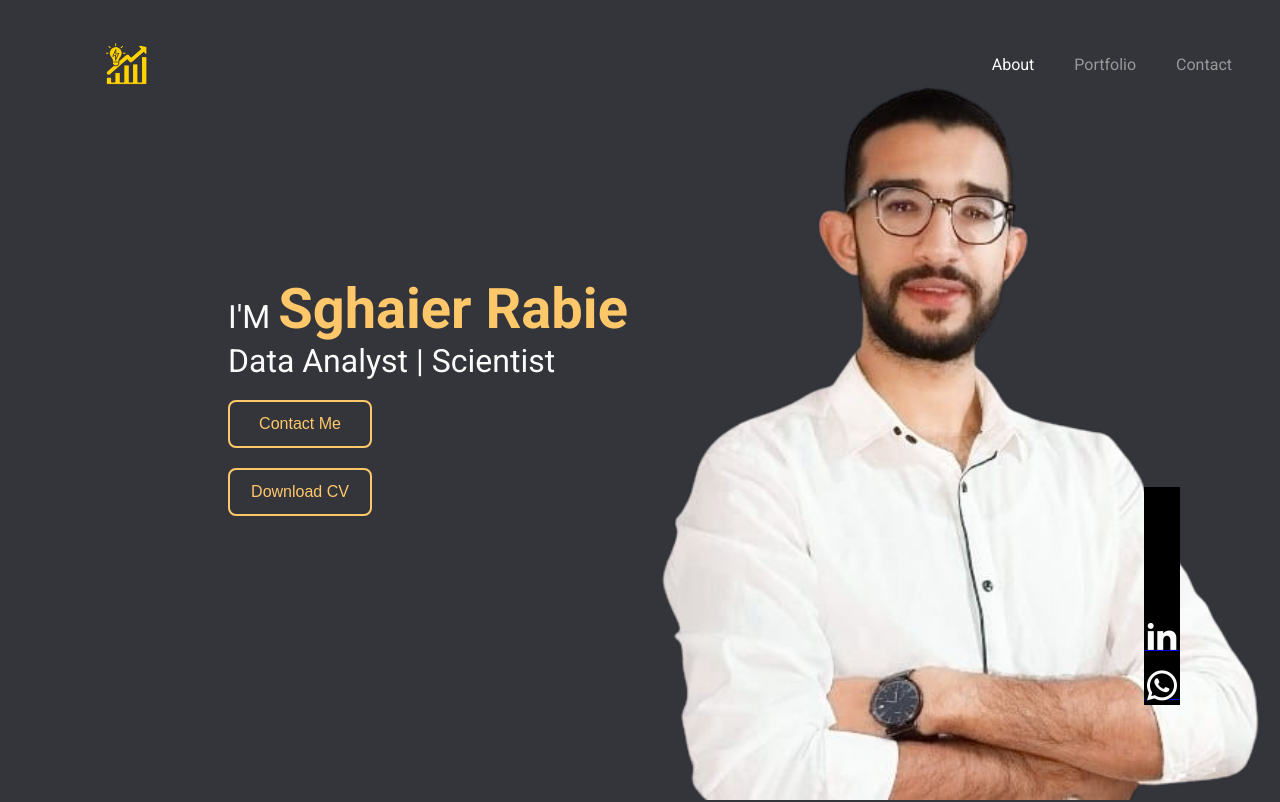
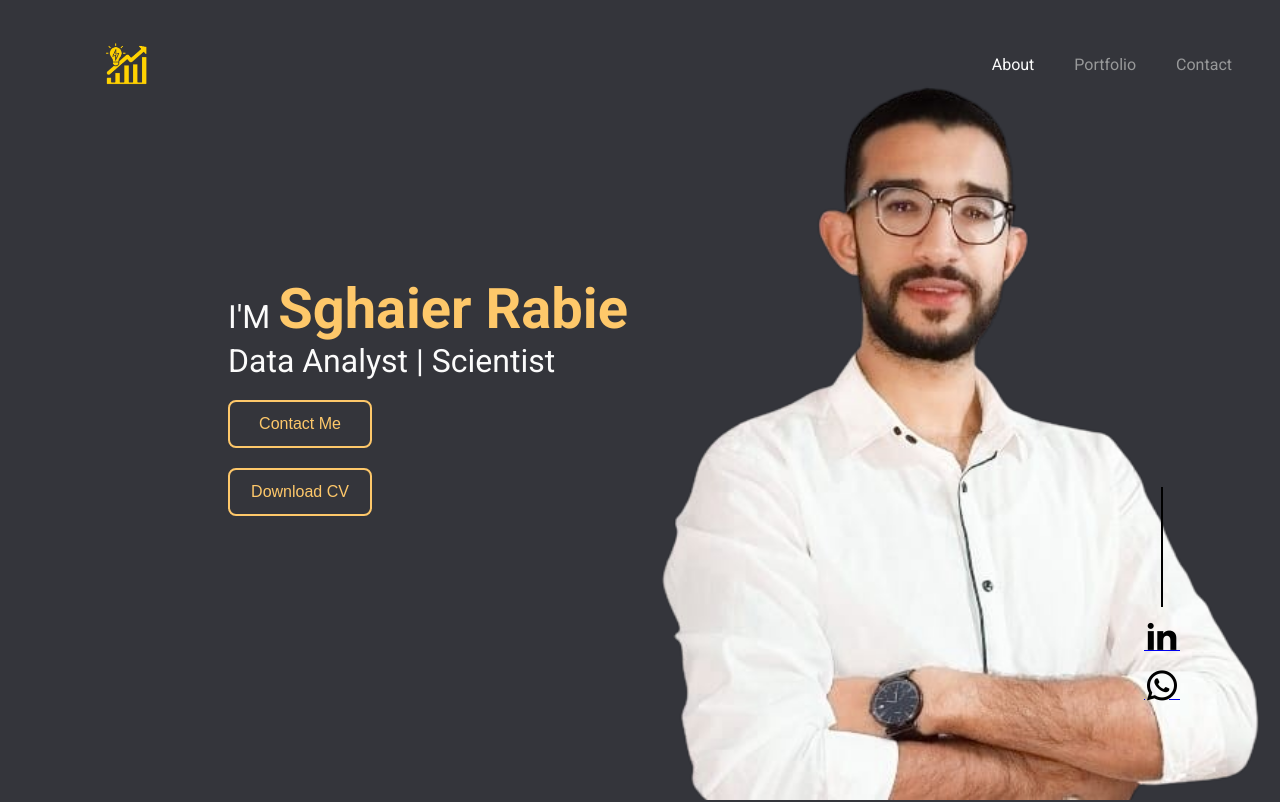
Before and after one commit to rabiaasghaier/Portfolio_rabie, a plain HTML site: page index.html in a window 1280 px wide. Shown: the top 802 px of the page. Drawn offline with nearby package versions, Linux system fonts and the light colour scheme.

Commit message:
Update style.css

```diff
--- a/style.css
+++ b/style.css
@@ -140,7 +140,7 @@ header nav .search i {
   gap: 10px;
   align-items: center;
   margin-top: 50vh;
-  background-color: #000000;
+
 }
 
 .socials .line {
@@ -150,7 +150,7 @@ header nav .search i {
 }
 
 .socials i {
-  color: #fbfbfb;
+  color: #000000;
   font-size: 36px;
 }
 
```
